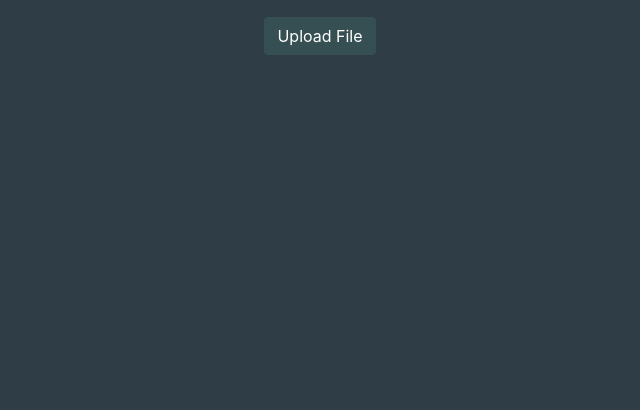
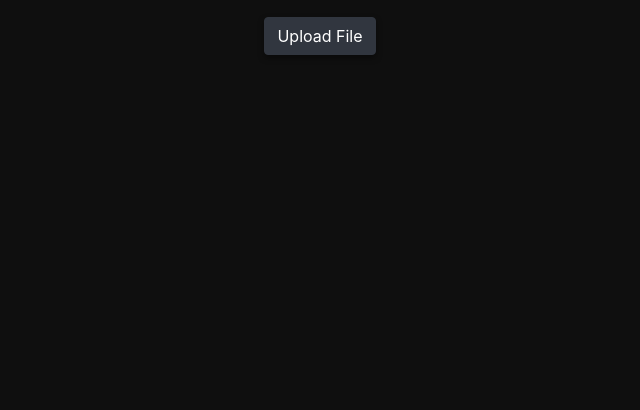
Before and after one commit to moroii69/mageHub, a plain HTML site: page index.html in a window 1280 px wide. Shown: the part 390-800 px from the top of the page, without its empty margins (320-960 px from the left). Drawn offline with nearby package versions, Linux system fonts and the light colour scheme.

Commit message:
change bg color

```diff
--- a/styles.css
+++ b/styles.css
@@ -1,7 +1,7 @@
 html, body {
     height: 100%;
     margin: 0;
-    background-color: #2f3e46;
+    background-color: #0F0F0F;
   }
 
   .container {
@@ -28,14 +28,19 @@ html, body {
   }
 
   .btn-dark {
-    background-color: #354f52;
-    border-color: #354f52;
-  }
+    background-color: #31363F;
+    border-color: #31363F;
+    transition: transform 0.3s;
+    box-shadow: 0px 3px 6px rgba(0, 0, 0, 0.4);
+}
 
-  .btn-dark:hover {
+.btn-dark:hover {
     background-color: #52796f;
     border-color: #52796f;
-  }
+    transform: translateY(-5px);
+    box-shadow: 0px 6px 12px rgba(0, 0, 0, 0.6);
+}
+
 
   body {
     color: #cad2c5;
```
